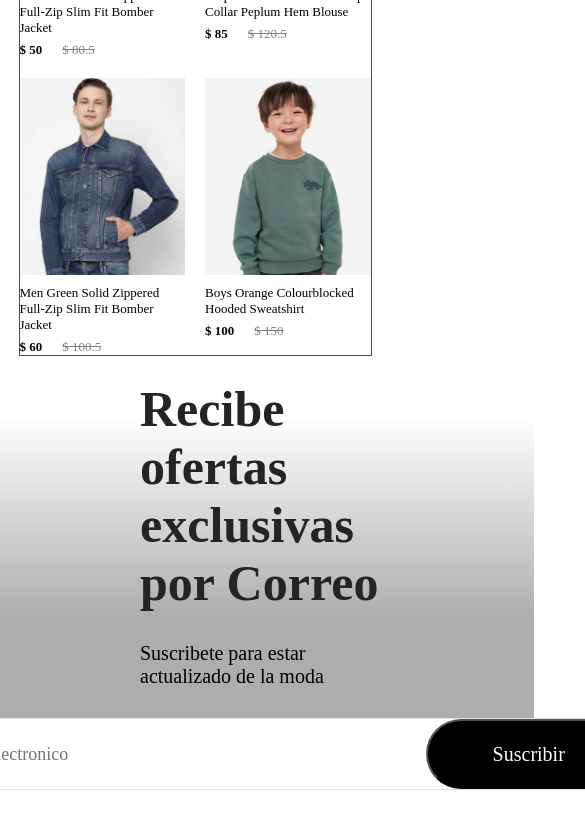
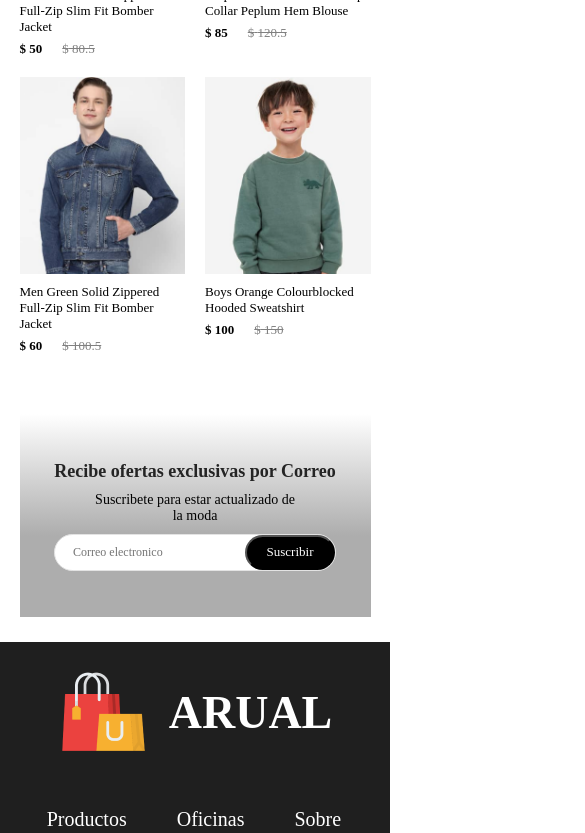
Before and after one commit to luis13xd/arual, a React (Create React App) app: page / in a window 390 px wide. Shown: the part 2537-3370 px from the top of the page, 585 px wide, since content can reach past the window. Built offline with nearby package versions, Linux system fonts and the light colour scheme.

Commit message:
responsive en seccion de subscripcion

```diff
--- a/src/Components/NewCollection/NewCollection.css
+++ b/src/Components/NewCollection/NewCollection.css
@@ -58,7 +58,6 @@
         gap: 10px;
         width: 90%;
         margin: 0px auto 60px auto;
-        border:1px solid red;
     }
     .new-collections h2 {
         font-size: 20px;
--- a/src/Components/NewsLetter/NewsLetter.css
+++ b/src/Components/NewsLetter/NewsLetter.css
@@ -1,27 +1,34 @@
-.newsletter{
-    width: 65%;
+.newsletter {
+    width: 100%;
     height: 40vh;
     display: flex;
+    margin-bottom: 130px;
+}
+
+.newsletter-main {
     flex-direction: column;
+    background: linear-gradient(180deg, white 0%, #adadad 60%);
+    gap: 30px;
+    margin: 0px auto;
+    width: 80%;
+    display: flex;
     align-items: center;
     justify-content: center;
-    margin: auto;
-    padding: 0px 140px;
-    margin-bottom: 150px;
-    background: linear-gradient(180deg, white 0%, #adadad 60%);
-    gap: 30px;
 }
-.newsletter h1{
+
+.newsletter h1 {
     color: rgb(36, 36, 36);
     font-size: 50px;
     font-weight: 600;
 }
-.newsletter p{
+
+.newsletter p {
     color: black;
     font-size: 20px;
     font-weight: 500;
 }
-.newsletter div{
+
+.newsletter-div {
     display: flex;
     align-items: center;
     justify-content: space-between;
@@ -31,7 +38,8 @@
     border-radius: 80px;
     border: 1px solid #e3e3e3;
 }
-.newsletter input{
+
+.newsletter-div input {
     width: 500px;
     margin-left: 30px;
     border: none;
@@ -39,7 +47,8 @@
     color: grey;
     font-size: 18px;
 }
-.newsletter div button{
+
+.newsletter-div button {
     width: 210px;
     height: 70px;
     border-radius: 80px;
@@ -48,8 +57,145 @@
     font-size: 20px;
     cursor: pointer;
 }
-.newsletter div button:hover{
+
+.newsletter-div button:hover {
     background: orangered;
     border: none;
 
 }
+
+@media(max-width:1280px) {
+    .newsletter {
+        margin-bottom: 110px;
+    }
+
+    .newsletter-main {
+        gap: 20px;
+    }
+
+    .newsletter h1 {
+        font-size: 40px;
+    }
+
+    .newsletter p {
+        font-size: 18px;
+    }
+
+    .newsletter-div {
+        width: 600px;
+        height: 60px;
+    }
+
+    .newsletter-div input {
+        width: 400px;
+    }
+
+    .newsletter-div button {
+        width: 160px;
+        height: 60px;
+    }
+}
+
+@media(max-width:1024px) {
+    .newsletter {
+        margin-bottom: 60px;
+    }
+
+    .newsletter h1 {
+        font-size: 32px;
+    }
+
+    .newsletter p {
+        font-size: 16px;
+    }
+
+    .newsletter-div {
+        width: 480px;
+        height: 50px;
+    }
+
+    .newsletter-div input {
+        width: 300px;
+        font-size: 15px;
+    }
+
+    .newsletter-div button {
+        width: 120px;
+        height: 50px;
+        font-size: 15px;
+    }
+}
+
+@media(max-width:800px) {
+    .newsletter-main {
+        width: 90%;
+    }
+
+    .newsletter {
+        margin-bottom: 30px;
+        height: 34vh;
+    }
+
+    .newsletter h1 {
+        font-size: 22px;
+    }
+
+    .newsletter p {
+        font-size: 15px;
+    }
+
+    .newsletter-div {
+        width: 370px;
+        height: 38px;
+    }
+
+    .newsletter-div input {
+        width: 220px;
+        font-size: 14px;
+    }
+
+    .newsletter-div button {
+        width: 100px;
+        height: 40px;
+        font-size: 14px;
+    }
+}
+
+@media(max-width:500px) {
+    .newsletter {
+        margin-bottom: 25px;
+        height: 24vh;
+    }
+
+    .newsletter-main {
+        gap: 10px;
+    }
+
+    .newsletter h1 {
+        font-size: 18px;
+        text-align: center;
+    }
+
+    .newsletter p {
+        font-size: 14px;
+        max-width: 200px;
+        text-align: center;
+    }
+
+    .newsletter-div {
+        width: 280px;
+        height: 35px;
+    }
+
+    .newsletter-div input {
+        width: 160px;
+        font-size: 12px;
+        margin-left: 16px
+    }
+
+    .newsletter-div button {
+        width: 90px;
+        height: 35px;
+        font-size: 13px;
+    }
+}
--- a/src/Components/NewsLetter/NewsLetter.jsx
+++ b/src/Components/NewsLetter/NewsLetter.jsx
@@ -4,12 +4,14 @@ import './NewsLetter.css';
 export const NewsLetter = () => {
   return (
     <div className='newsletter'>
+      <div className="newsletter-main">
         <h1>Recibe ofertas exclusivas por Correo</h1>
         <p>Suscribete para estar actualizado de la moda</p>
-        <div>
-            <input type="email" placeholder='Correo electronico' />
-            <button>Suscribir</button>
+        <div className='newsletter-div'>
+          <input type="email" placeholder='Correo electronico' />
+          <button>Suscribir</button>
         </div>
+      </div>
     </div>
   )
 }
```
